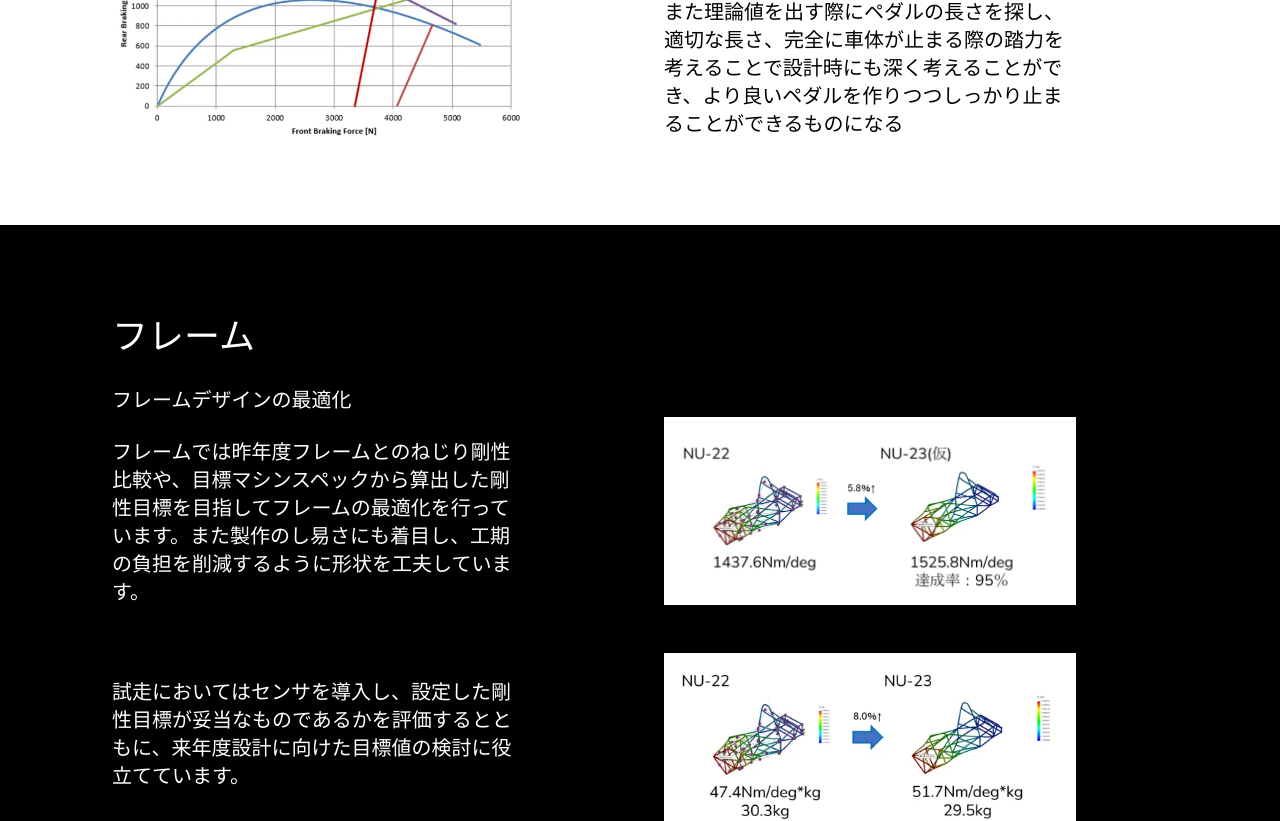
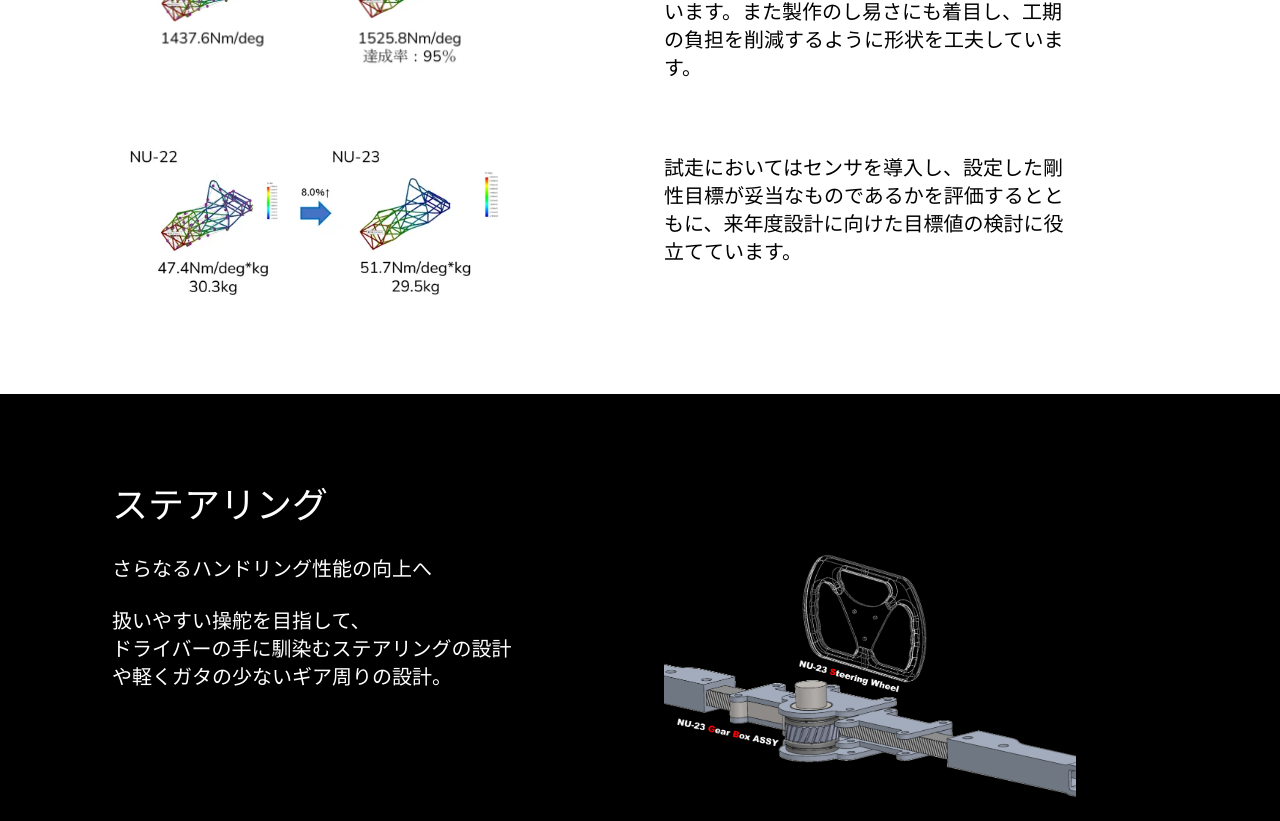
Before and after one commit to nextfp/nextPage, a Next.js app: page /chassis in a window 1280 px wide. Shown: the part 2160-2981 px from the top of the page. Built offline with nearby package versions, Linux system fonts and the light colour scheme.

Commit message:
lintの修正とステアリングの追加

```diff
--- a/app/HeroImage.tsx
+++ b/app/HeroImage.tsx
@@ -10,7 +10,7 @@ export default function HeroImage() {
         <div className="flex h-full">
           <div className="grid w-full grid-cols-12">
             <div className="col-span-1"></div>
-            <div className="col-span-10 mt-28 text-5xl md:text-7xl lg:text-8xl font-bold sm:col-span-8 sm:text-6xl">
+            <div className="col-span-10 mt-28 text-5xl font-bold sm:col-span-8 sm:text-6xl md:text-7xl lg:text-8xl">
               <h1 className="break-all">
                 Next Formula <br />
                 Project
--- a/app/Sponsor.tsx
+++ b/app/Sponsor.tsx
@@ -16,7 +16,7 @@ export default function Sponsor() {
         </div>
 
         <div className="col-span-4 xl:col-span-2">
-          <div className="grid grid-cols-2 gap-8 lg:gap-16 gap-y-12 lg:gap-y-28">
+          <div className="grid grid-cols-2 gap-8 gap-y-12 lg:gap-16 lg:gap-y-28">
             <div className="col-span-2 sm:col-span-1">
               <SuzukiLogo className="" />
             </div>
--- a/data/chassis.ts
+++ b/data/chassis.ts
@@ -20,21 +20,8 @@ const chassisList = [
     ],
   },
   {
-    title: "ペダル",
+    title: "フレーム",
     white: true,
-    element: [
-      {
-        name: "計算された制動力",
-        description:
-          "車重やドライバーの体重、路面μ、マスターシリンダーの断面積など様々な数値から必要な制動力を計算をして理論値を出す。\n また理論値を出す際にペダルの長さを探し、適切な長さ、完全に車体が止まる際の踏力を考えることで設計時にも深く考えることができ、より良いペダルを作りつつしっかり止まることができるものになる",
-        imgSrc: "/chassis/pedalGraph.webp",
-        imgAlt: "pedalGraph",
-      },
-    ],
-  },
-  {
-    title: "フレーム",
-    white: false,
     element: [
       {
         name: "フレームデザインの最適化",
@@ -49,6 +36,32 @@ const chassisList = [
           "試走においてはセンサを導入し、設定した剛性目標が妥当なものであるかを評価するとともに、来年度設計に向けた目標値の検討に役立てています。",
         imgSrc: "/chassis/frameCadImage2.webp",
         imgAlt: "frame Cad Image2",
+      },
+    ],
+  },
+  {
+    title: "ステアリング",
+    white: false,
+    element: [
+      {
+        name: "さらなるハンドリング性能の向上へ",
+        description:
+          "扱いやすい操舵を目指して、\n ドライバーの手に馴染むステアリングの設計や軽くガタの少ないギア周りの設計。",
+        imgSrc: "/chassis/SteeringCadImage.webp",
+        imgAlt: "steering Cad Image",
+      },
+    ],
+  },
+  {
+    title: "ペダル",
+    white: true,
+    element: [
+      {
+        name: "計算された制動力",
+        description:
+          "車重やドライバーの体重、路面μ、マスターシリンダーの断面積など様々な数値から必要な制動力を計算をして理論値を出す。\n また理論値を出す際にペダルの長さを探し、適切な長さ、完全に車体が止まる際の踏力を考えることで設計時にも深く考えることができ、より良いペダルを作りつつしっかり止まることができるものになる",
+        imgSrc: "/chassis/pedalGraph.webp",
+        imgAlt: "pedalGraph",
       },
     ],
   },
```
Also changed, not shown: public/chassis/SteeringCadImage.webp (added).
